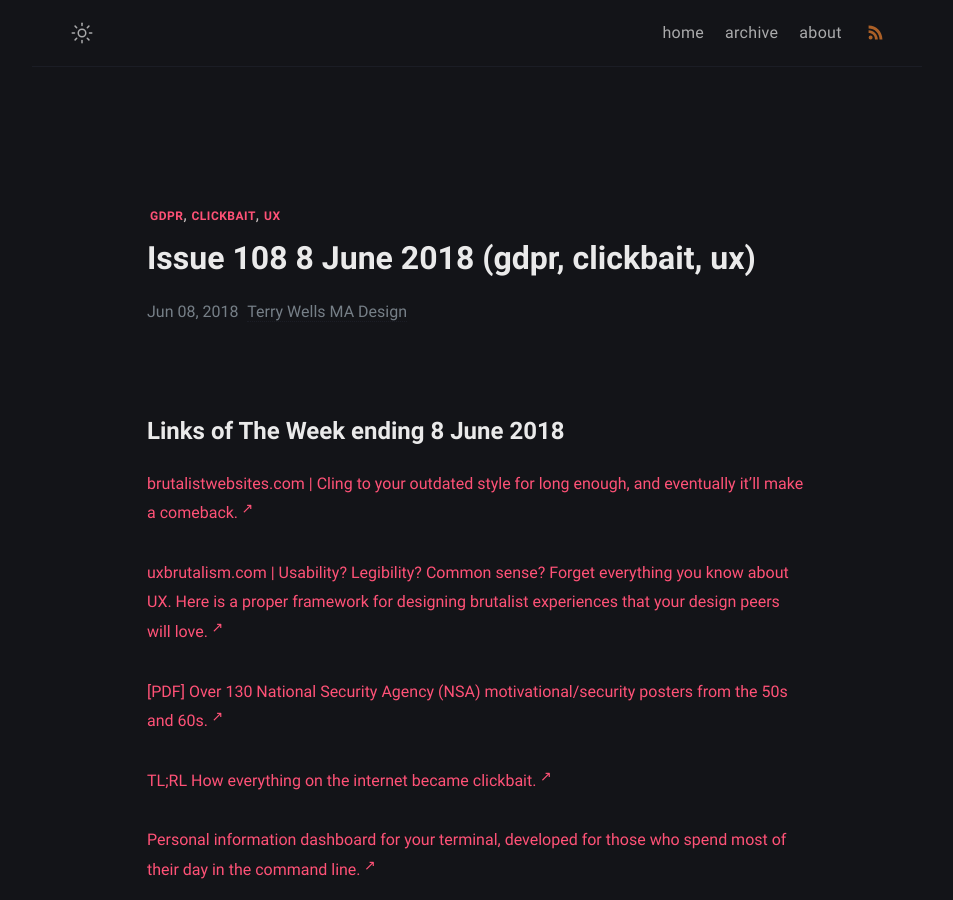
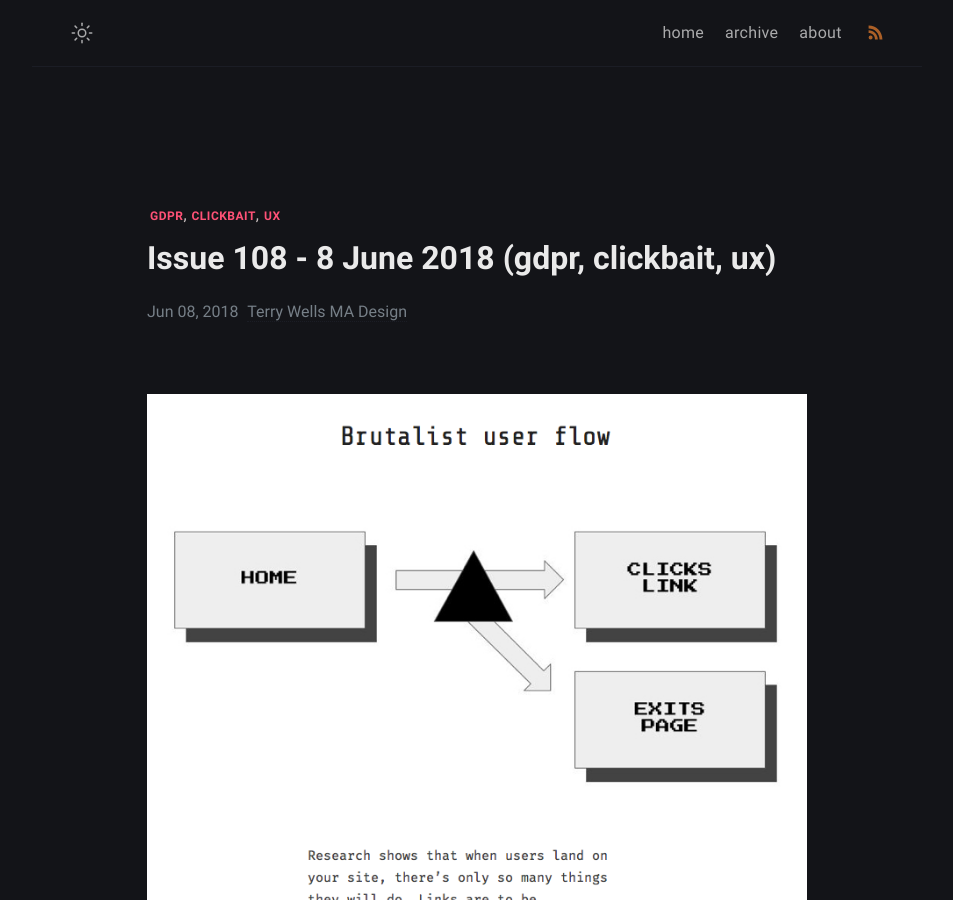
Before and after one commit to wristtattoo/jekyll-klise, a Jekyll site: the page built from _posts/2020-11-03-issue-108-8-june-2018-gdpr-clickbait-ux.md, in a window 1280 px wide and 900 px high. Shown: the whole window, without its empty margins (163-1116 px from the left). Built offline with Jekyll 4.4.1, drawn with Linux system fonts in a browser that asks for light colours; a script that is not in the unit is left out.

Commit message:
Update Links of The Week “2020-11-03-issue-108-8-june-2018-gdpr-clickbait-ux”

```diff
--- a/_posts/2020-11-03-issue-108-8-june-2018-gdpr-clickbait-ux.md
+++ b/_posts/2020-11-03-issue-108-8-june-2018-gdpr-clickbait-ux.md
@@ -1,16 +1,18 @@
 ---
 layout: post
-title: Issue 108 8 June 2018 (gdpr, clickbait, ux)
+title: Issue 108 - 8 June 2018 (gdpr, clickbait, ux)
 tags: gdpr clickbait ux
 date: 2018-06-08T13:03:39.786Z
 ---
+![brutalistwebsites.com](/assets/uploads/issue-108.png "brutalistwebsites.com")
+
 # Links of The Week ending 8 June 2018
 
 <a href="http://brutalistwebsites.com/" target="_blank" title=" brutalistwebsites.com | Cling to your outdated style for long enough, and eventually it’ll make a comeback." alt=" brutalistwebsites.com | Cling to your outdated style for long enough, and eventually it’ll make a comeback."> brutalistwebsites.com | Cling to your outdated style for long enough, and eventually it’ll make a comeback.</a>
 
 <a href="https://www.uxbrutalism.com/" target="_blank" target="_blank" title="uxbrutalism.com | Usability? Legibility? Common sense? Forget everything you know about UX. Here is a proper framework for designing brutalist experiences that your design peers will love." alt="uxbrutalism.com | Usability? Legibility? Common sense? Forget everything you know about UX. Here is a proper framework for designing brutalist experiences that your design peers will love.">uxbrutalism.com | Usability? Legibility? Common sense? Forget everything you know about UX. Here is a proper framework for designing brutalist experiences that your design peers will love.</a>
 
-<a href="http://www.governmentattic.org/28docs/NSAsecurityPosters_1950s-60s.pdf" target="_blank" target="_blank" title="[PDF] Over 130 National Security Agency (NSA) motivational/security posters from the 50s and 60s." alt="[PDF] Over 130 National Security Agency (NSA) motivational/security posters from the 50s and 60s.">[PDF] Over 130 National Security Agency (NSA) motivational/security posters from the 50s and 60s.</a>
+<a href="http://www.governmentattic.org/28docs/NSAsecurityPosters_1950s-60s.pdf" target="_blank" target="_blank" title="[PDF] Over 130 National Security Agency (NSA) motivational/security posters from the 50s and 60s." alt="[PDF] Over 130 National Security Agency (NSA) motivational/security posters from the 50s and 60s.">\[PDF] Over 130 National Security Agency (NSA) motivational/security posters from the 50s and 60s.</a>
 
 <a href="https://theoutline.com/post/4716/how-everything-on-the-internet-became-clickbait"  target="_blank" title="TL;RL How everything on the internet became clickbait." alt="TL;RL How everything on the internet became clickbait.">TL;RL How everything on the internet became clickbait.</a>
 
```
Also changed, not shown: assets/uploads/issue-108.png (added).
